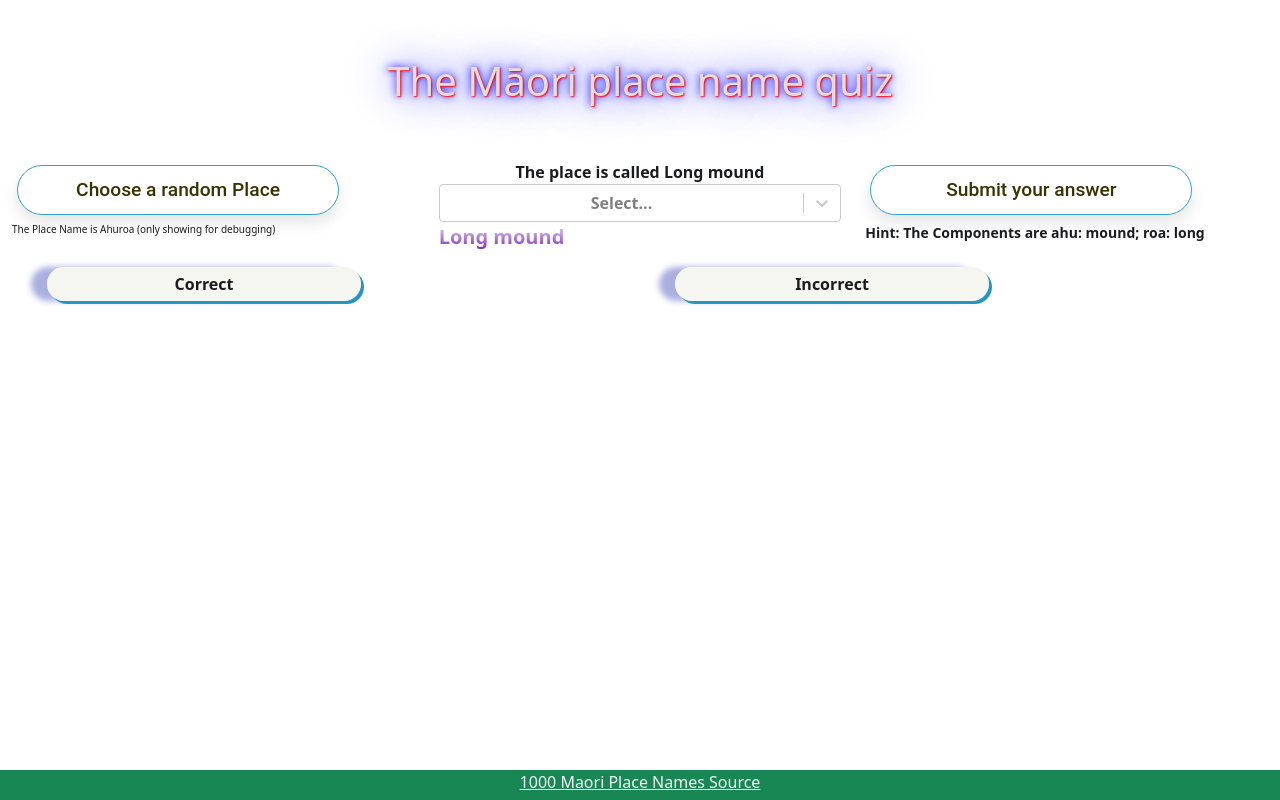
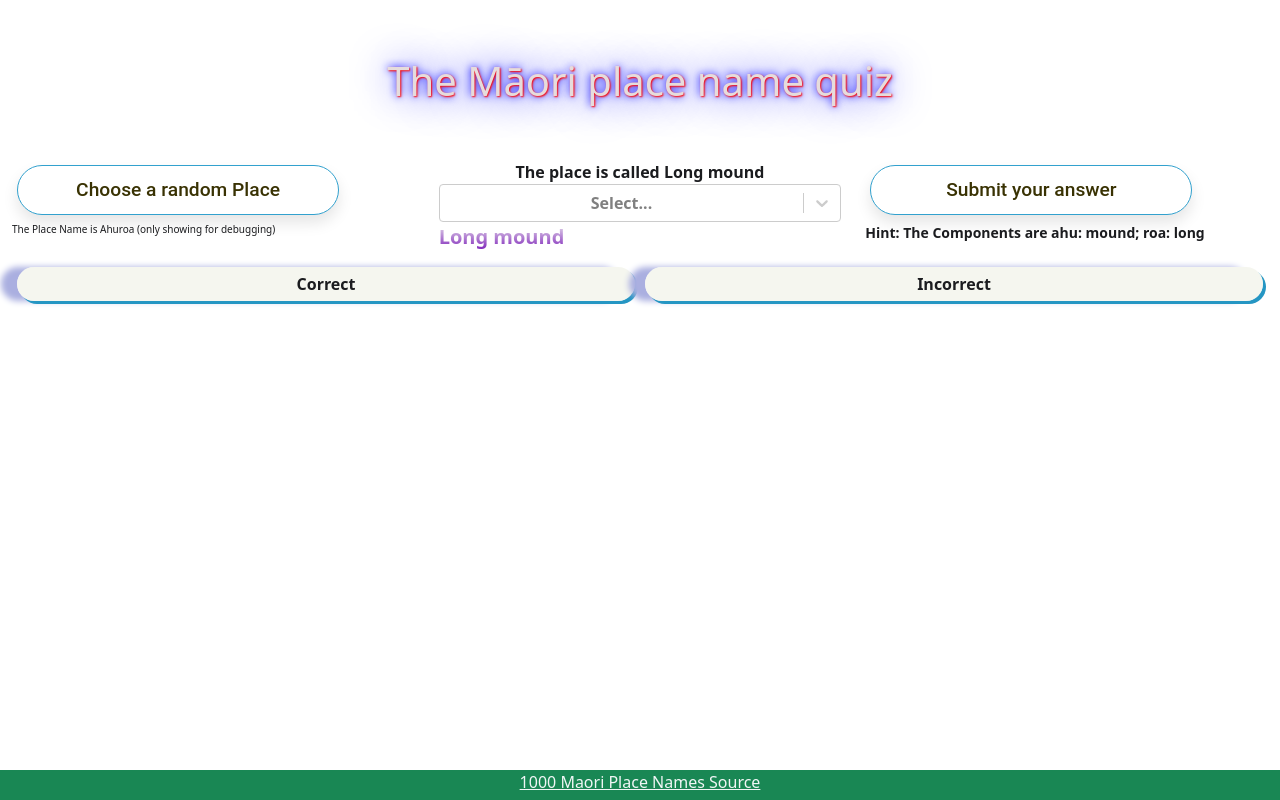
Before and after one commit to Netchicken/MaoriPlaceNames, a React (Create React App) app: page / in a window 1280 px wide. Built offline with nearby package versions, Linux system fonts and the light colour scheme.

Commit message:
resultcontainer set to grid

```diff
--- a/src/App.css
+++ b/src/App.css
@@ -95,15 +95,15 @@ body {
 } */
 .cardBody {
   border-radius: 18px;
-  width: 50%;
+  width: auto;
   font-size: 16px;
   font-weight: bold;
   color: #1b1c1f;
   background-color: #eff1e6a1;
   padding: 5px;
-  margin-right: 15px;
+  margin-right: 5px;
   margin-top: 15px;
-  margin-left: 35px;
+  margin-left: 5px;
   /* min-height: 100px; */
   box-shadow: 3px 3px rgb(37, 150, 195), -1em 0 0.4em rgb(170, 175, 224);
 }
@@ -142,8 +142,10 @@ body {
 }
 .resultcontainer {
   /* background-color: "#7CA1B4"; */
-  display: flex;
-  flex-direction: row;
+  /* display: flex; */
+  display: grid;
+  grid-template-columns: 1fr 1fr;
+  /* flex-direction: row; */
   text-align: center;
   font-size: 20px;
   font-weight: bold;
```
